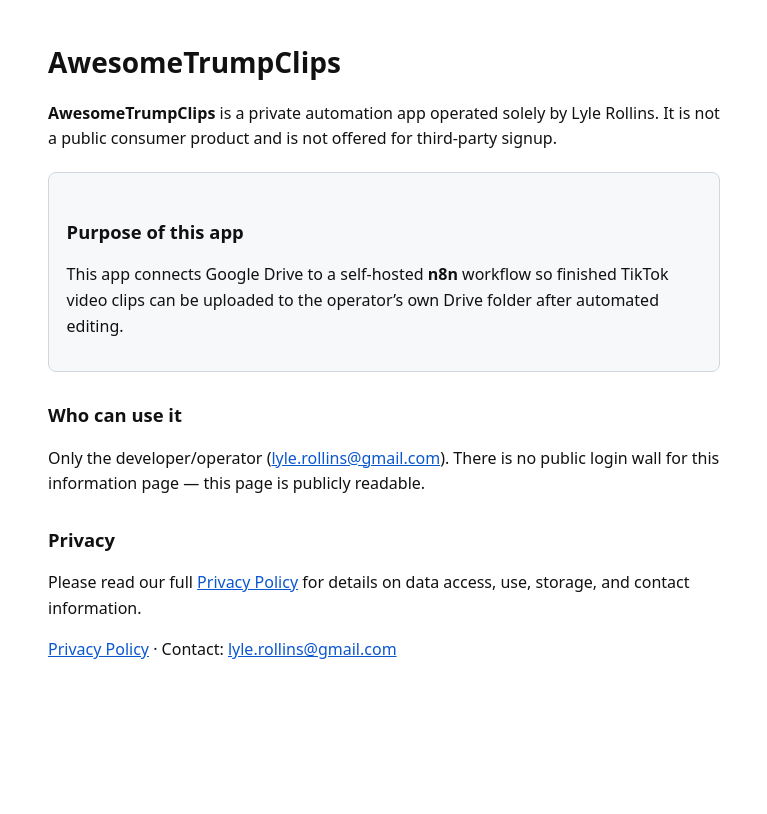
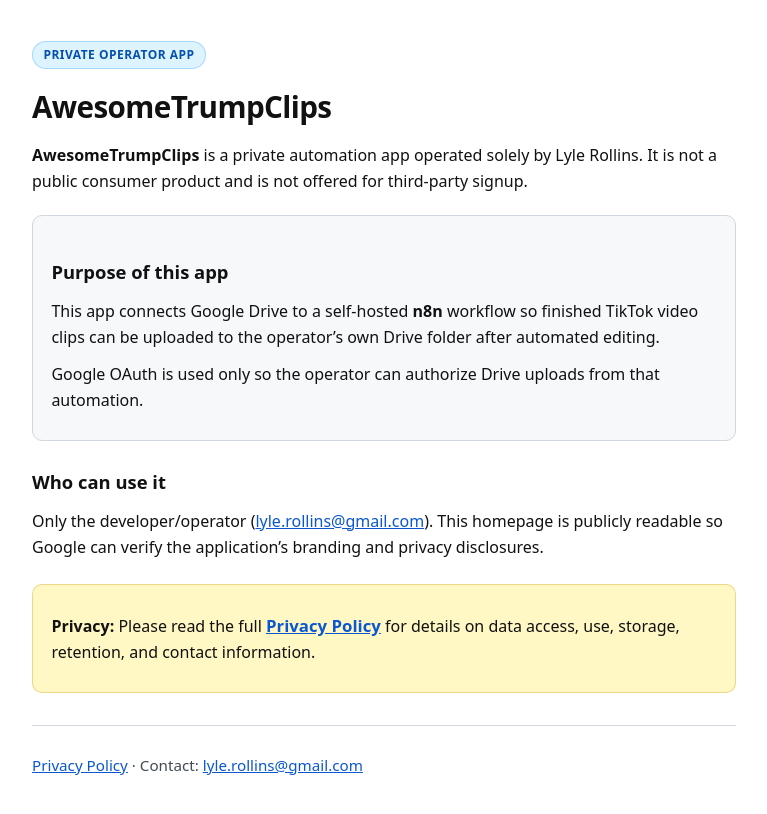
Before and after one commit to lylebuysland-lab/atc-oauth, a plain HTML site: page index.html in a window 1280 px wide. Shown: the whole page, without its empty margins (256-1023 px from the left). Drawn offline with Linux system fonts and the light colour scheme.

Commit message:
Update index.html for Google OAuth branding (AwesomeTrumpClips)

```diff
--- a/index.html
+++ b/index.html
@@ -3,30 +3,42 @@
 <head>
   <meta charset="utf-8" />
   <meta name="viewport" content="width=device-width, initial-scale=1" />
+  <meta name="description" content="AwesomeTrumpClips — private automation that uploads finished TikTok clips to Google Drive via n8n." />
   <title>AwesomeTrumpClips</title>
   <style>
-    body { font-family: system-ui, -apple-system, sans-serif; max-width: 42rem; margin: 2.5rem auto; padding: 0 1.25rem; line-height: 1.6; color: #111; }
-    h1 { font-size: 1.75rem; margin-bottom: 0.5rem; }
-    h2 { font-size: 1.15rem; margin-top: 1.75rem; }
+    :root { color-scheme: light; }
+    body { font-family: system-ui, -apple-system, Segoe UI, Roboto, sans-serif; max-width: 44rem; margin: 2.5rem auto; padding: 0 1.25rem 3rem; line-height: 1.65; color: #111; background: #fff; }
+    h1 { font-size: 1.85rem; margin: 0 0 0.35rem; letter-spacing: -0.02em; }
+    h2 { font-size: 1.15rem; margin: 1.6rem 0 0.5rem; }
+    p { margin: 0.65rem 0; }
     a { color: #0b57d0; }
-    .box { background: #f6f8fa; border: 1px solid #d0d7de; border-radius: 8px; padding: 1rem 1.1rem; margin: 1.25rem 0; }
+    .tag { display: inline-block; font-size: 0.75rem; font-weight: 600; letter-spacing: 0.04em; text-transform: uppercase; color: #0550ae; background: #ddf4ff; border: 1px solid #54aeff66; border-radius: 999px; padding: 0.2rem 0.65rem; margin-bottom: 0.85rem; }
+    .box { background: #f6f8fa; border: 1px solid #d0d7de; border-radius: 10px; padding: 1rem 1.15rem; margin: 1.25rem 0; }
+    .privacy-cta { background: #fff8c5; border: 1px solid #d4a72c66; border-radius: 10px; padding: 1rem 1.15rem; margin: 1.5rem 0; }
+    .privacy-cta a { font-weight: 700; font-size: 1.05rem; }
+    footer { margin-top: 2rem; padding-top: 1rem; border-top: 1px solid #d0d7de; font-size: 0.95rem; color: #424a53; }
   </style>
 </head>
 <body>
+  <div class="tag">Private operator app</div>
   <h1>AwesomeTrumpClips</h1>
   <p><strong>AwesomeTrumpClips</strong> is a private automation app operated solely by Lyle Rollins. It is not a public consumer product and is not offered for third-party signup.</p>
 
   <div class="box">
     <h2>Purpose of this app</h2>
     <p>This app connects Google Drive to a self-hosted <strong>n8n</strong> workflow so finished TikTok video clips can be uploaded to the operator’s own Drive folder after automated editing.</p>
+    <p>Google OAuth is used only so the operator can authorize Drive uploads from that automation.</p>
   </div>
 
   <h2>Who can use it</h2>
-  <p>Only the developer/operator (<a href="mailto:lyle.rollins@gmail.com">lyle.rollins@gmail.com</a>). There is no public login wall for this information page — this page is publicly readable.</p>
+  <p>Only the developer/operator (<a href="mailto:lyle.rollins@gmail.com">lyle.rollins@gmail.com</a>). This homepage is publicly readable so Google can verify the application’s branding and privacy disclosures.</p>
 
-  <h2>Privacy</h2>
-  <p>Please read our full <a href="privacy.html">Privacy Policy</a> for details on data access, use, storage, and contact information.</p>
+  <div class="privacy-cta">
+    <p><strong>Privacy:</strong> Please read the full <a href="privacy.html">Privacy Policy</a> for details on data access, use, storage, retention, and contact information.</p>
+  </div>
 
-  <p><a href="privacy.html">Privacy Policy</a> · Contact: <a href="mailto:lyle.rollins@gmail.com">lyle.rollins@gmail.com</a></p>
+  <footer>
+    <p><a href="privacy.html">Privacy Policy</a> · Contact: <a href="mailto:lyle.rollins@gmail.com">lyle.rollins@gmail.com</a></p>
+  </footer>
 </body>
 </html>
```
